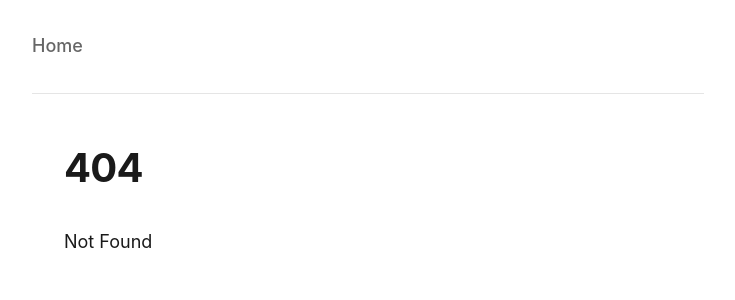
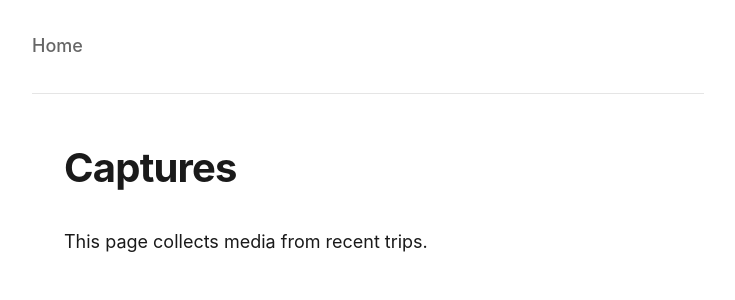
Before and after one commit to DvdMgr/magr.in, a SvelteKit app: page /captures in a window 1280 px wide. Before the commit this address had no page. Shown: the top 300 px of the page, without its empty margins (272-1007 px from the left). Built offline with nearby package versions, Linux system fonts and the light colour scheme.

Commit message:
Update documentation, thoughts on website sections

```diff
--- /dev/null
+++ b/src/routes/captures/+page.svelte
@@ -0,0 +1,3 @@
+<h1>Captures</h1>
+
+<p>This page collects media from recent trips.</p>
--- a/src/routes/photography/+page.svelte
+++ /dev/null
@@ -1,3 +0,0 @@
-<h1>Photography</h1>
-
-<p>This page collects some of my recent photos.</p>
```
Also changed, not shown: 4 other files (tests, documents, lock files or other folders).
